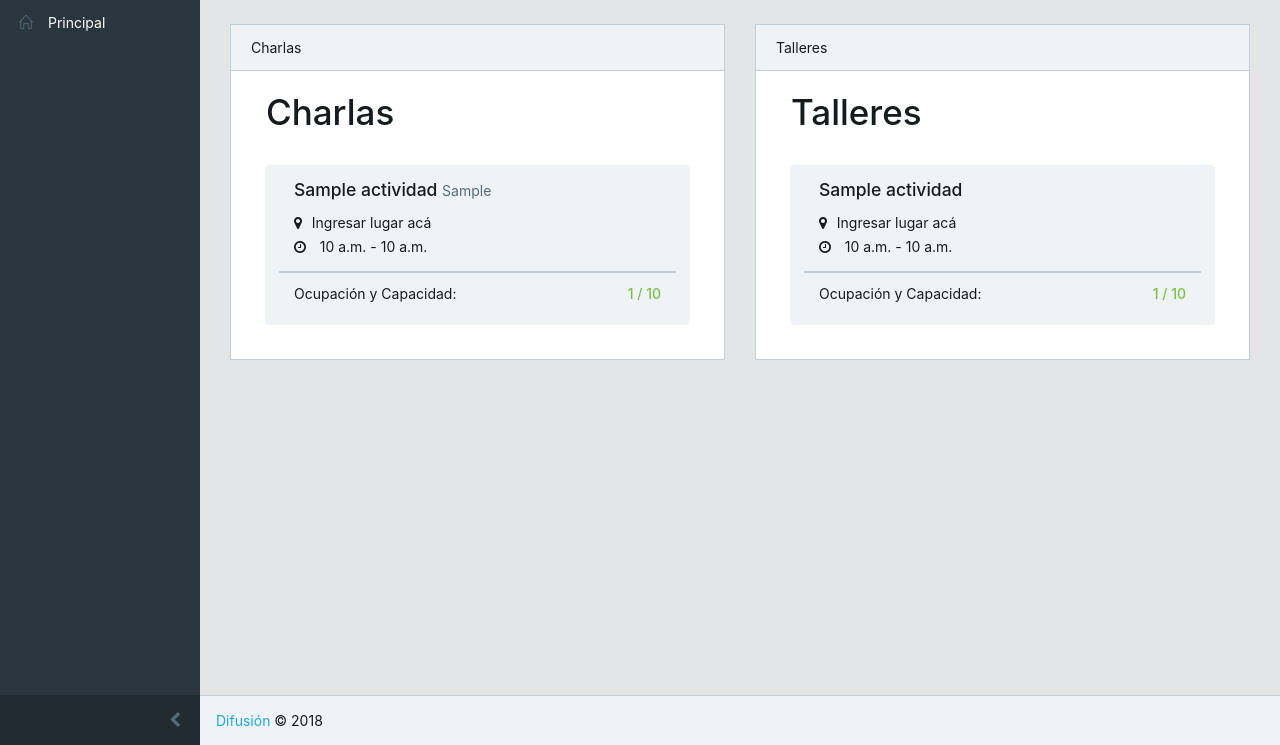
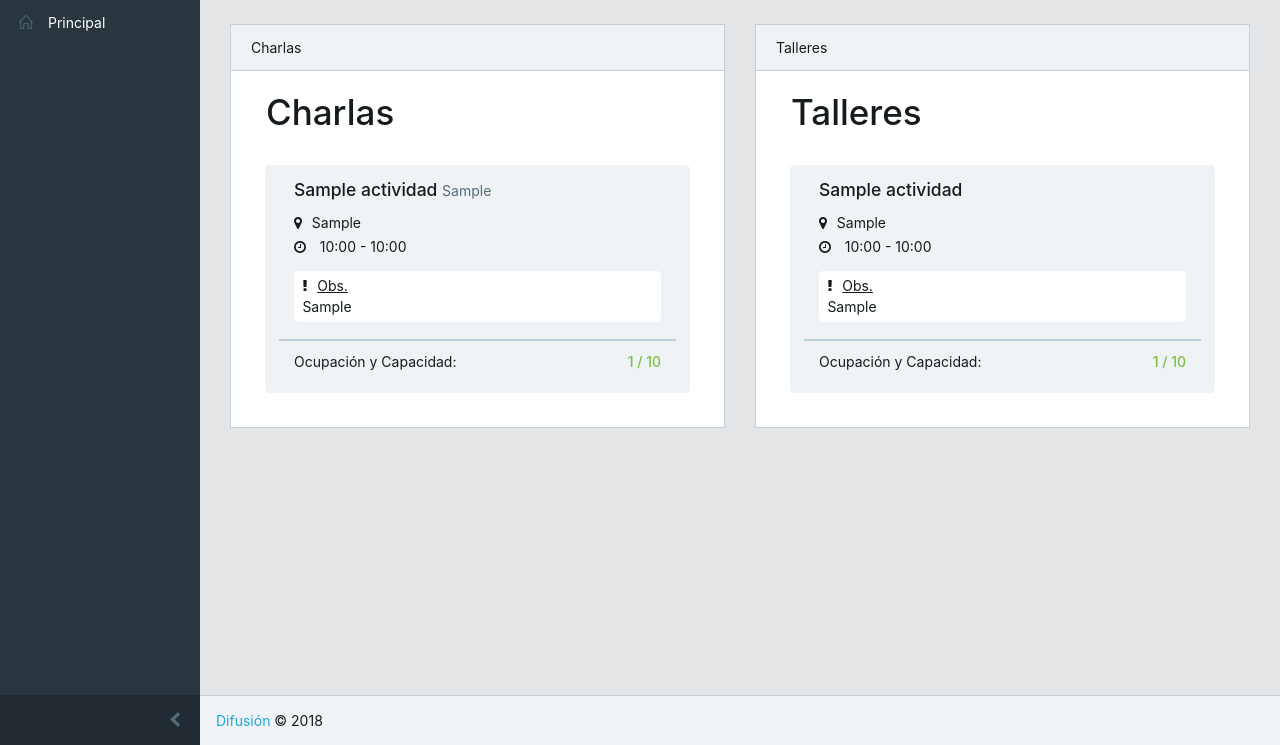
Before and after one commit to josecannete/LogisticaFestival, a Django app: template templates/app/principal.html in a window 1280 px wide. Shown: the part 55-800 px from the top of the page. Run offline with Django 3.2, Linux system fonts and the light colour scheme; the template is opened without the code that fills it: values that come from a table or form of the project are taken from there, others are empty; tables that the repository leaves empty hold one stand-in row (values such as "Sample post"); some libraries are stand-ins or nearby versions.

Commit message:
finish charlas/talleres cards

```diff
--- a/logistica/models.py
+++ b/logistica/models.py
@@ -130,7 +130,7 @@ class Actividad(models.Model):
     capacidadActual = models.IntegerField()
     charlista = models.CharField(max_length=200, null=True, blank=True)  # Quién dara charla/taller. Sólo uso informativo
     tipo = models.CharField(max_length=15)  # Charla o taller
-    monitor = models.ForeignKey(Monitor, null=True, blank=True)
+    monitor = models.ForeignKey(Monitor, on_delete=models.CASCADE, null=True, blank=True)
     observaciones = models.CharField(max_length=400, null=True, blank=True)
     sala_lugar = models.CharField(max_length=200, null=True, blank=True)
     contacto = models.CharField(max_length=200, null=True, blank=True)
--- a/logistica/views/common.py
+++ b/logistica/views/common.py
@@ -149,11 +149,11 @@ def create_tour_request(request):
 def principal(request):
     if request.user.is_authenticated:
         # start_time = datetime.datetime.now()
-        start_time = timezone.now().replace(day=18, hour=12)  # TODO: Eliminar
+        start_time = timezone.now().replace(day=18, hour=9)  # TODO: Eliminar
         charlas = Actividad.objects.filter(horario__inicio__gt=start_time,
-                                           horario__inicio__day=start_time.day, tipo='charla')
+                                           horario__inicio__day=start_time.day, tipo='charla').order_by('horario__inicio')
         talleres = Actividad.objects.filter(horario__inicio__gt=start_time,
-                                            horario__inicio__day=start_time.day, tipo='taller')
+                                            horario__inicio__day=start_time.day, tipo='taller').order_by('horario__inicio')
         context = {
             'charlas': charlas,
             'talleres': talleres,
--- a/templates/app/principal.html
+++ b/templates/app/principal.html
@@ -48,6 +48,13 @@
             margin-bottom: 0.7em !important;
         }
 
+        .observations-box{
+            background-color: #ffffff;
+            border-radius: 0.3em;
+            padding: 0.3em 0.6em;
+            margin-top: 1em;
+        }
+
         @media (max-width: 576px){
             .card-body{
                 padding: 1.25rem 0.5rem;
--- a/templates/card/charlas.html
+++ b/templates/card/charlas.html
@@ -7,11 +7,22 @@
                 <div class="col-md-12"><h5>{{ charla.nombre }}
                     <small class="text-muted">{{ charla.charlista }}</small></h5>
                 </div>
-                <div class="col-md-12"><p><i class="fa fa-map-marker" aria-hidden="true"></i>Ingresar lugar acá</p></div>
-                <div class="col-md-12 add-line-bottom">
+                <div class="col-md-12"><p><i class="fa fa-map-marker" aria-hidden="true"></i>{{ charla.sala_lugar }}</p></div>
+                <div class="col-md-12">
                     <p><i class="fa fa-clock-o" aria-hidden="true"></i>
-                        {{ charla.horario.inicio.time }} - {{ charla.horario.fin.time }}</p>
+                        {{ charla.horario.inicio.time|date:'H:i' }} - {{ charla.horario.fin.time|date:'H:i' }}</p>
                 </div>
+                {% if charla.observaciones %}
+                    <div class="col-md-12 add-line-bottom">
+                            <div class="observations-box">
+                                <u><i class="fa fa-exclamation" aria-hidden="true"></i>Obs.</u>
+                                <p>{{ charla.observaciones }}</p>
+                            </div>
+                        </div>
+                {% else %}
+                    <div class="col-md-12 add-line-bottom">
+                    </div>
+                {% endif %}
                 <div class="col-md-12 d-flex justify-content-between">Ocupación y Capacidad:
                     <div><h6 class="capacity">{{ charla.capacidadActual }} / {{ charla.capacidadTotal }}</h6></div>
                 </div>
--- a/templates/card/talleres.html
+++ b/templates/card/talleres.html
@@ -6,11 +6,22 @@
             {% for taller in talleres %}
                 <div class="info-charla">
                     <div class="col-md-12"><h5>{{ taller.nombre }}</h5></div>
-                    <div class="col-md-12"><p><i class="fa fa-map-marker" aria-hidden="true"></i>Ingresar lugar acá</p></div>
-                    <div class="col-md-12 add-line-bottom">
+                    <div class="col-md-12"><p><i class="fa fa-map-marker" aria-hidden="true"></i>{{ taller.sala_lugar }}</p></div>
+                    <div class="col-md-12">
                         <p><i class="fa fa-clock-o" aria-hidden="true"></i>
-                            {{ taller.horario.inicio.time }} - {{ taller.horario.fin.time }}</p>
+                            {{ taller.horario.inicio.time|date:'H:i' }} - {{ taller.horario.fin.time|date:'H:i' }}</p>
                     </div>
+                    {% if taller.observaciones %}
+                        <div class="col-md-12 add-line-bottom">
+                            <div class="observations-box">
+                                <u><i class="fa fa-exclamation" aria-hidden="true"></i>Obs.</u>
+                                <p>{{ taller.observaciones }}</p>
+                            </div>
+                        </div>
+                    {% else %}
+                        <div class="col-md-12 add-line-bottom">
+                        </div>
+                    {% endif %}
                     <div class="col-md-12 d-flex justify-content-between">Ocupación y Capacidad:
                         <div><h6 class="capacity">{{ taller.capacidadActual }} / {{ taller.capacidadTotal }}</h6></div>
                     </div>
```
